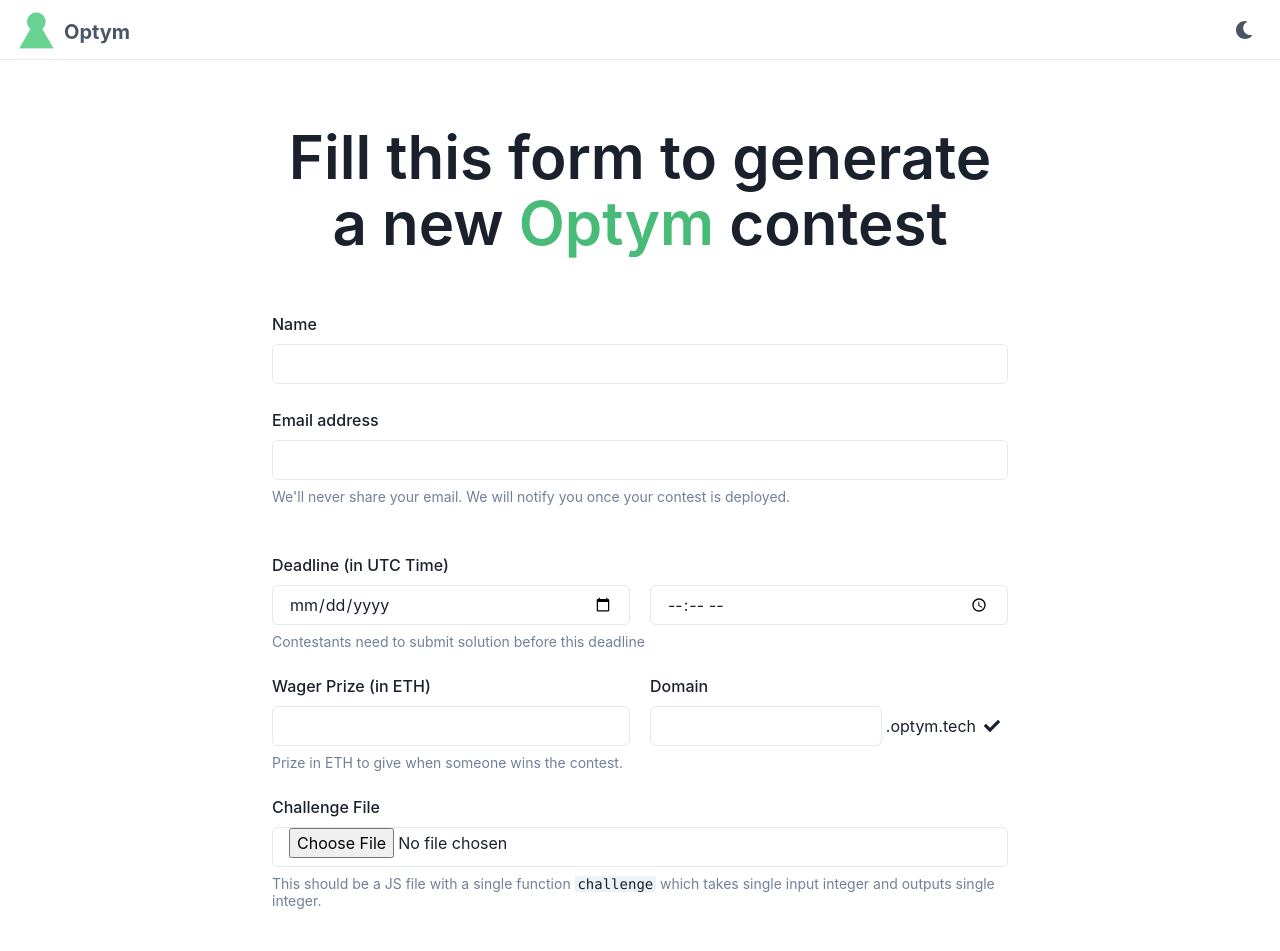
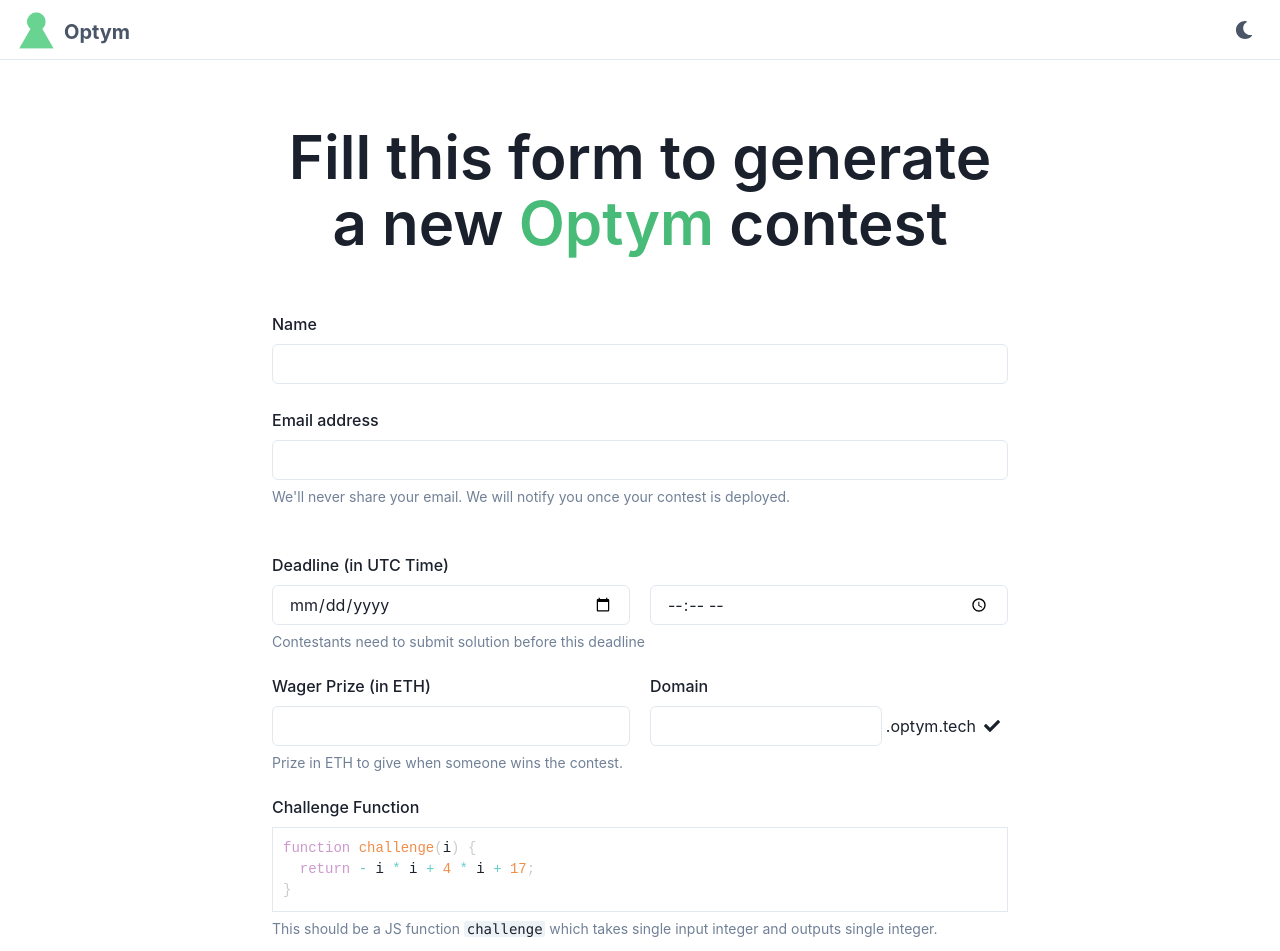
Before and after one commit to kanav99/optym-website, a React (Create React App) app: page / in a window 1280 px wide. Shown: the top 951 px of the page. Built offline with nearby package versions, Linux system fonts and the light colour scheme.

Commit message:
code editor

```diff
--- a/package.json
+++ b/package.json
@@ -12,10 +12,12 @@
     "@testing-library/user-event": "^12.8.3",
     "framer-motion": "^4.1.17",
     "node-fetch": "^2.6.1",
+    "prismjs": "^1.23.0",
     "react": "^17.0.2",
     "react-dom": "^17.0.2",
     "react-icons": "^3.11.0",
     "react-scripts": "4.0.3",
+    "react-simple-code-editor": "^0.11.0",
     "typescript": "^4.3.2",
     "web-vitals": "^0.2.4"
   },
--- a/public/index.html
+++ b/public/index.html
@@ -36,7 +36,7 @@
       <input type="time" name="time" />
       <input type="float" name="wager" />
       <input name="domain" />
-      <input type="file" name="code" />
+      <input name="code" />
     </form>
     <div id="root"></div>
     <!--
--- a/src/App.js
+++ b/src/App.js
@@ -17,13 +17,23 @@
   ButtonGroup,
   IconButton,
   Code,
+  useColorModeValue,
 } from '@chakra-ui/react';
 import { FaGithub, FaCheck, FaTimes, FaEnvelope } from 'react-icons/fa';
 import { Logo } from './Logo';
 import NavBar from './NavBar';
 
+import Editor from 'react-simple-code-editor';
+import { highlight, languages } from 'prismjs/components/prism-core';
+import 'prismjs/components/prism-clike';
+import 'prismjs/components/prism-javascript';
+import 'prismjs/themes/prism-tomorrow.css';
+
 function App() {
   const [isDomainAvailable] = useState(true);
+  const [code, setCode] = React.useState(
+    `function challenge(i) {\n  return - i * i + 4 * i + 17;\n}`
+  );
   return (
     <ChakraProvider theme={theme}>
       <Box>
@@ -105,12 +115,24 @@
                 </Flex>
                 <br />
                 <FormControl id="challenge" marginRight={5}>
-                  <FormLabel>Challenge File</FormLabel>
-                  <Input type="file" name="code" />
+                  <FormLabel>Challenge Function</FormLabel>
+                  <Input name="code" value={code} hidden />
+                  <Editor
+                    value={code}
+                    onValueChange={code => setCode(code)}
+                    highlight={code => highlight(code, languages.js)}
+                    padding={10}
+                    style={{
+                      fontFamily: '"Fira code", "Fira Mono", monospace',
+                      fontSize: 14,
+                      borderWidth: 1,
+                      borderStyle: 'solid',
+                      borderColor: useColorModeValue('gray.200', 'gray.700'),
+                    }}
+                  />
                   <FormHelperText>
-                    This should be a JS file with a single function{' '}
-                    <Code>challenge</Code> which takes single input integer and
-                    outputs single integer.
+                    This should be a JS function <Code>challenge</Code> which
+                    takes single input integer and outputs single integer.
                   </FormHelperText>
                 </FormControl>
                 <br />
```
Also changed, not shown: public/netlify/functions/domainAvailable/domainAvailable.js (+14 -4 lines), 1 other file (tests, documents, lock files or other folders).
